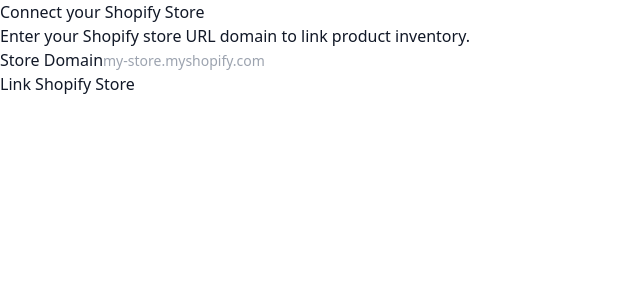
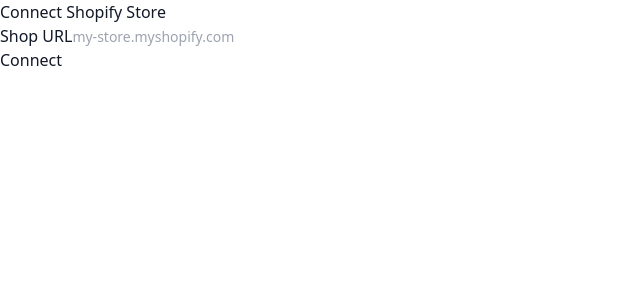
Before and after one commit to Fiskerik/Pricewatch, a Next.js app: page /dashboard/connect-shopify in a window 1280 px wide. Shown: the top 300 px of the page, without its empty margins (0-640 px from the left). Built offline with nearby package versions, Linux system fonts and the light colour scheme.

Commit message:
Update page.tsx

```diff
--- a/app/dashboard/connect-shopify/page.tsx
+++ b/app/dashboard/connect-shopify/page.tsx
@@ -1,77 +1,76 @@
-"use client";
+'use client'
 
-import { useSearchParams } from "next/navigation";
-import { useState, Suspense } from "react";
+import { useState, Suspense } from 'react'
+import { useSearchParams } from 'next/navigation'
 
 function ConnectShopifyContent() {
-  const searchParams = useSearchParams();
-  const rawError = searchParams.get("error");
-  const [shopDomain, setShopDomain] = useState("");
-  const [loading, setLoading] = useState(false);
+  const [shop, setShop] = useState('')
+  const [loading, setLoading] = useState(false)
 
-  // If error query parameter exists, check if it's our custom duplicate error message or format nicely
-  const errorMessage = rawError ? decodeURIComponent(rawError) : null;
+  const searchParams = useSearchParams()
+  const errorParam = searchParams.get('error')
+  const errorMessage = errorParam ? decodeURIComponent(errorParam) : null
 
-  const handleConnect = async (e: React.FormEvent) => {
-    e.preventDefault();
-    if (!shopDomain) return;
+  const handleSubmit = async (e: React.FormEvent) => {
+    e.preventDefault()
+    if (!shop) return
 
-    setLoading(true);
-    try {
-      // Clean up inputs if users copy-paste full URLs
-      let formattedDomain = shopDomain.replace(/^(https?:\/\/)?(www\.)?/, "").split("/")[0];
-      if (!formattedDomain.endsWith(".myshopify.com")) {
-        formattedDomain = `${formattedDomain}.myshopify.com`;
-      }
+    setLoading(true)
 
-      // Route user to your api initiate endpoint
-      window.location.href = `/api/shopify/install?shop=${encodeURIComponent(formattedDomain)}`;
-    } catch (err) {
-      setLoading(false);
-      alert("Could not initialize setup link.");
+    // Clean shop name (handle full URLs)
+    let cleanShop = shop
+      .replace(/^https?:\/\//, '')
+      .replace(/\/$/, '')
+      .trim()
+
+    if (!cleanShop.includes('.')) {
+      cleanShop = `${cleanShop}.myshopify.com`
     }
-  };
+
+    // Redirect to the install API route
+    window.location.href = `/api/shopify/install?shop=${encodeURIComponent(cleanShop)}`
+  }
 
   return (
-    <div className="p-8 max-w-md mx-auto bg-white rounded-xl shadow-md border border-gray-100 mt-12">
-      <h1 className="text-xl font-bold mb-2">Connect your Shopify Store</h1>
-      <p className="text-sm text-gray-500 mb-6">Enter your Shopify store URL domain to link product inventory.</p>
+    <div className="max-w-md mx-auto mt-12 p-6 bg-white rounded-lg shadow-sm border border-gray-200">
+      <h1 className="text-xl font-bold mb-4">Connect Shopify Store</h1>
 
       {errorMessage && (
-        <div className="mb-4 p-3 bg-red-50 border border-red-200 text-red-700 text-sm rounded-lg font-medium">
-          {errorMessage}
+        <div className="mb-4 p-3 bg-red-50 border border-red-200 text-red-700 text-sm rounded-md font-medium">
+          {errorMessage === 'shopify' ? 'Something went wrong' : errorMessage}
         </div>
       )}
 
-      <form onSubmit={handleConnect} className="space-y-4">
+      <form onSubmit={handleSubmit} className="space-y-4">
         <div>
-          <label className="block text-xs font-semibold uppercase text-gray-600 mb-1">Store Domain</label>
+          <label className="block text-sm font-medium text-gray-700 mb-1">
+            Shop URL
+          </label>
           <input
             type="text"
             placeholder="my-store.myshopify.com"
-            value={shopDomain}
-            onChange={(e) => setShopDomain(e.target.value)}
-            className="w-full border border-gray-300 rounded px-3 py-2 text-sm focus:outline-none focus:ring-2 focus:ring-blue-500"
-            disabled={loading}
+            value={shop}
+            onChange={(e) => setShop(e.target.value)}
+            className="w-full px-3 py-2 border border-gray-300 rounded-md focus:outline-none focus:ring-1 focus:ring-blue-500 text-black"
+            required
           />
         </div>
-
         <button
           type="submit"
-          disabled={loading || !shopDomain}
-          className="w-full bg-black hover:bg-gray-800 text-white font-medium py-2 rounded text-sm transition disabled:opacity-50"
+          disabled={loading}
+          className="w-full bg-blue-600 hover:bg-blue-700 text-white font-medium py-2 rounded-md disabled:opacity-50"
         >
-          {loading ? "Connecting..." : "Link Shopify Store"}
+          {loading ? 'Connecting...' : 'Connect'}
         </button>
       </form>
     </div>
-  );
+  )
 }
 
-export default function ConnectShopifyPage() {
+export default function ConnectShopify() {
   return (
-    <Suspense fallback={<div className="p-8 text-center text-sm text-gray-500">Loading component...</div>}>
+    <Suspense fallback={<div className="max-w-md mx-auto mt-12 p-6 text-center text-gray-500">Loading screen...</div>}>
       <ConnectShopifyContent />
     </Suspense>
-  );
+  )
 }
```
